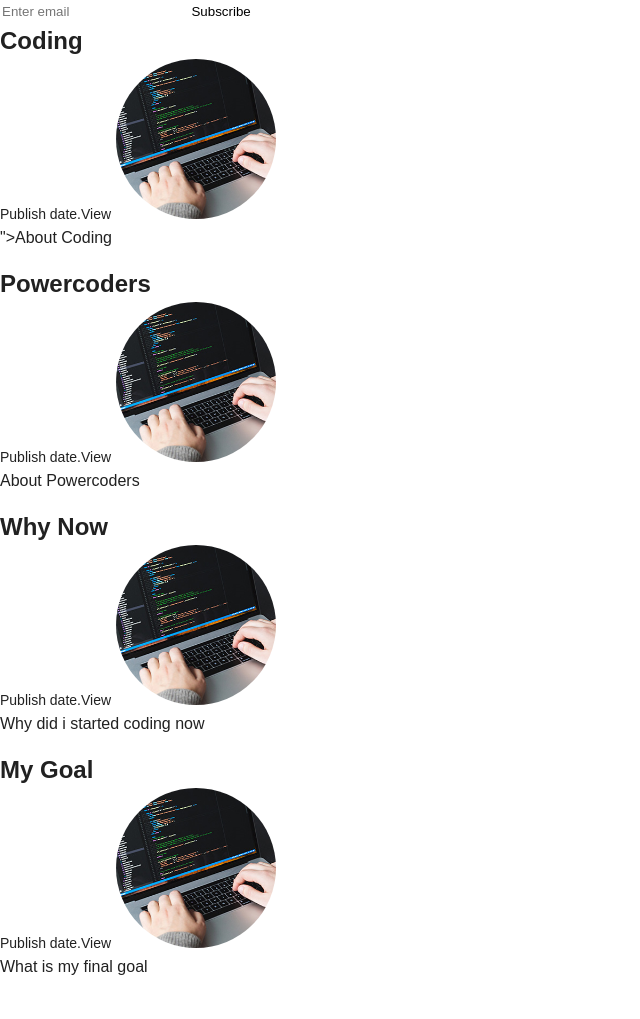
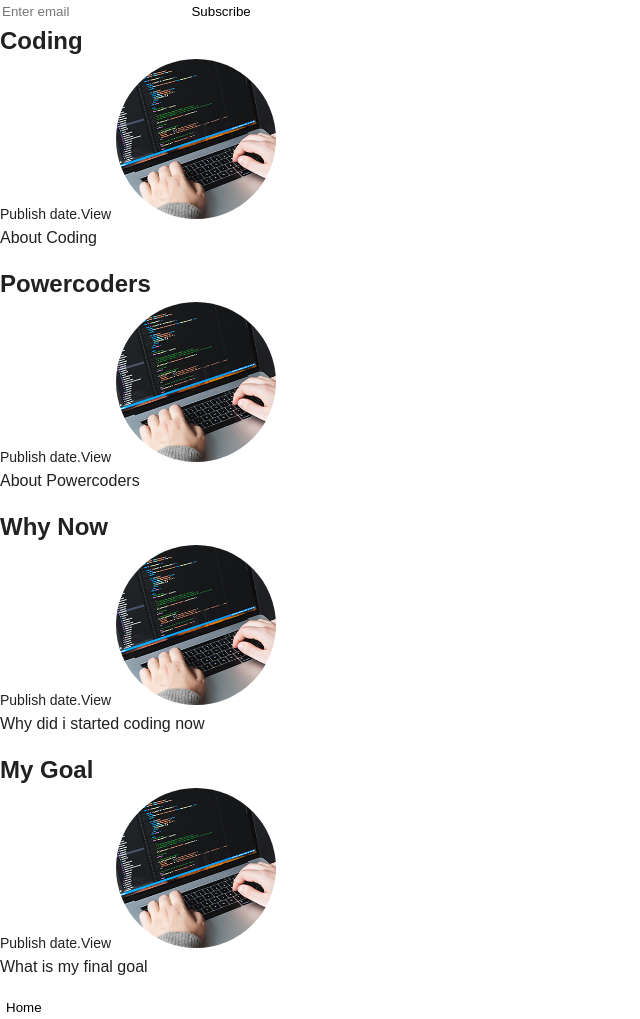
Before and after one commit to nikapapo/dev-blog, a plain HTML site: page posts/_posts-template.html in a window 1280 px wide. Shown: the part 89-1108 px from the top of the page, without its empty margins (0-640 px from the left). Before the commit the page ends 1084 px from the top, so only its background shows below. Drawn offline with Linux system fonts and the light colour scheme; files whose address does not match are found by name.

Commit message:
myblogfisrt

```diff
--- a/posts/_posts-template.html
+++ b/posts/_posts-template.html
@@ -22,8 +22,7 @@
       <h2>Coding</h2>
       <small>Publish date.View</small>
       <figurre><img src="..\assets\img\blog-post-thumb-1.jpg" alt="Coding image"></figurre>
-      <p>">About Coding
-       </p>
+      <p>About Coding</p>
     </section>
 
     <section>
@@ -51,5 +50,9 @@
     </section>
   </main>
 
+  <footer>
+    <button a href="#" >Home</button>
+  </footer>
+
 </body>
 </html>
```
